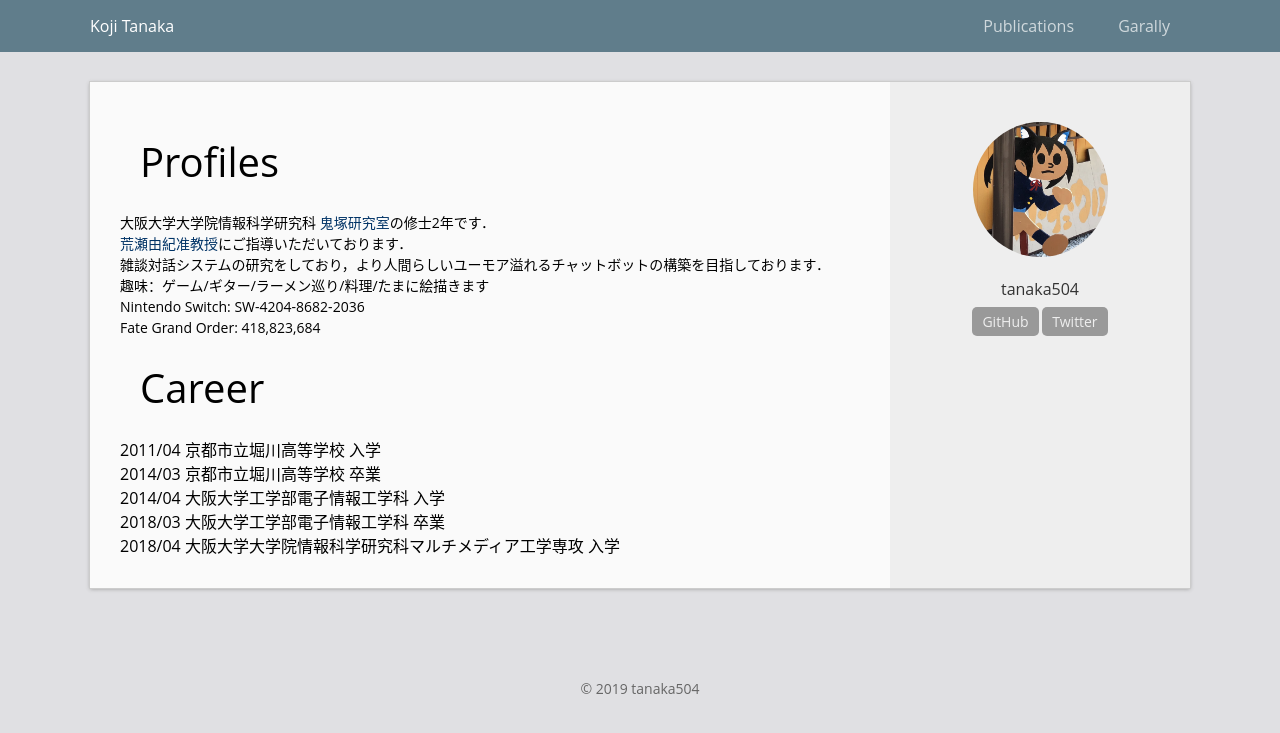
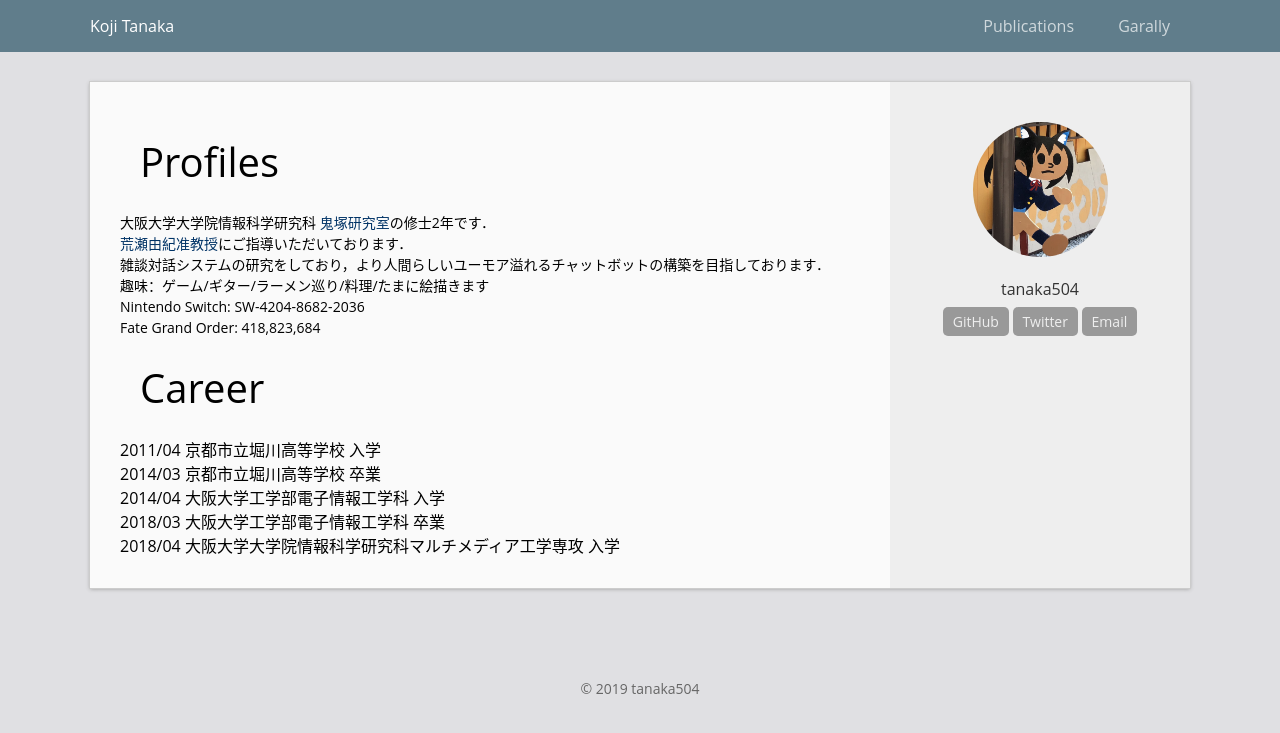
Before and after one commit to tanaka504/tanaka504.github.io, a Jekyll site: the page built from index.html, in a window 1280 px wide. Shown: the top 733 px of the page. Built offline with Jekyll 4.4.1, drawn with Linux system fonts in a browser that asks for light colours; the list of posts is cut into pages by our own code.

Commit message:
update sidebar

```diff
--- a/_config.yml
+++ b/_config.yml
@@ -13,6 +13,7 @@ avatar: "//www.gravatar.com/avatar/your_email_md5?d=mm&s=135"
 profile: ''
 twitter_username: KiSaSaGe_OU
 github_username:  tanaka504
+email_address: "mizumechat@gmail.com"
 profile_links:
   Email: "mizumechat@gmail.com"
   GitHub: "https://github.com/tanaka504"
--- a/_includes/sidebar.html
+++ b/_includes/sidebar.html
@@ -9,6 +9,9 @@
     {% if site.twitter_username %}
     <a href="https://twitter.com/{{ site.twitter_username }}">Twitter</a>
     {% endif %}
+    {% if site.email_address %}
+    <a href="mailto:{{ site.email_address }}">Email</a>
+    {% endif %}
     <!--{% for link in site.profile_links %}-->
     <!--<a href="{{ link | last }}">{{ link | first }}</a>-->
     <!--{% endfor %}-->
```
